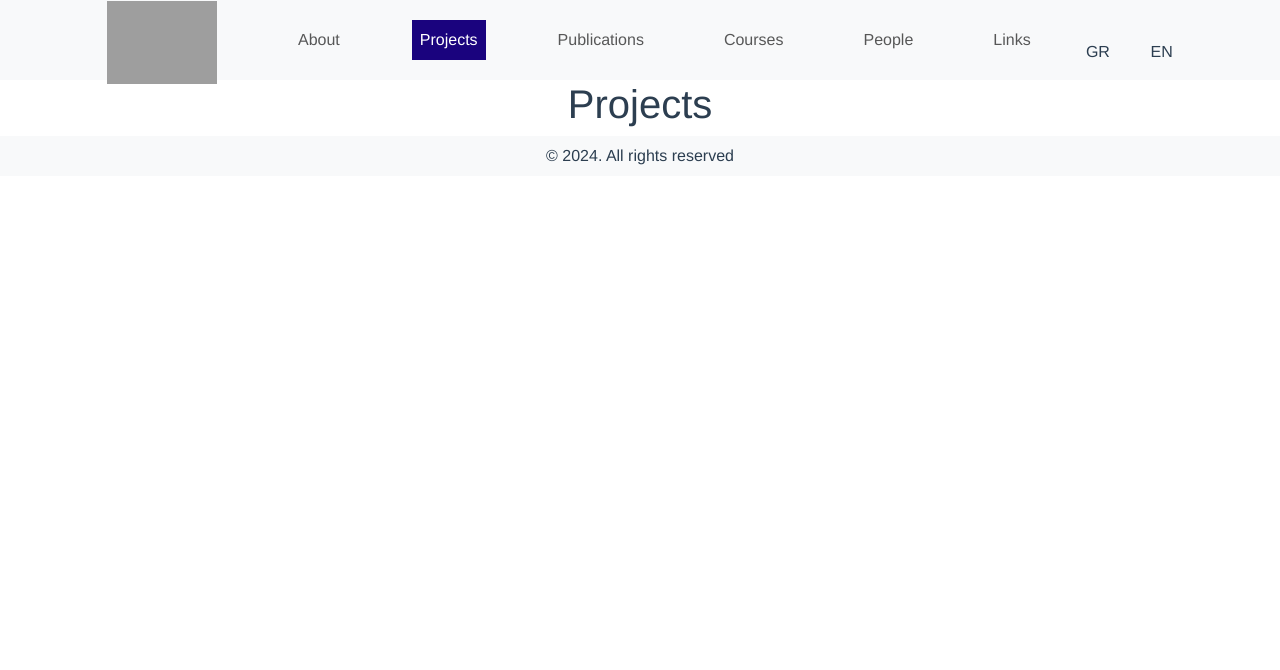
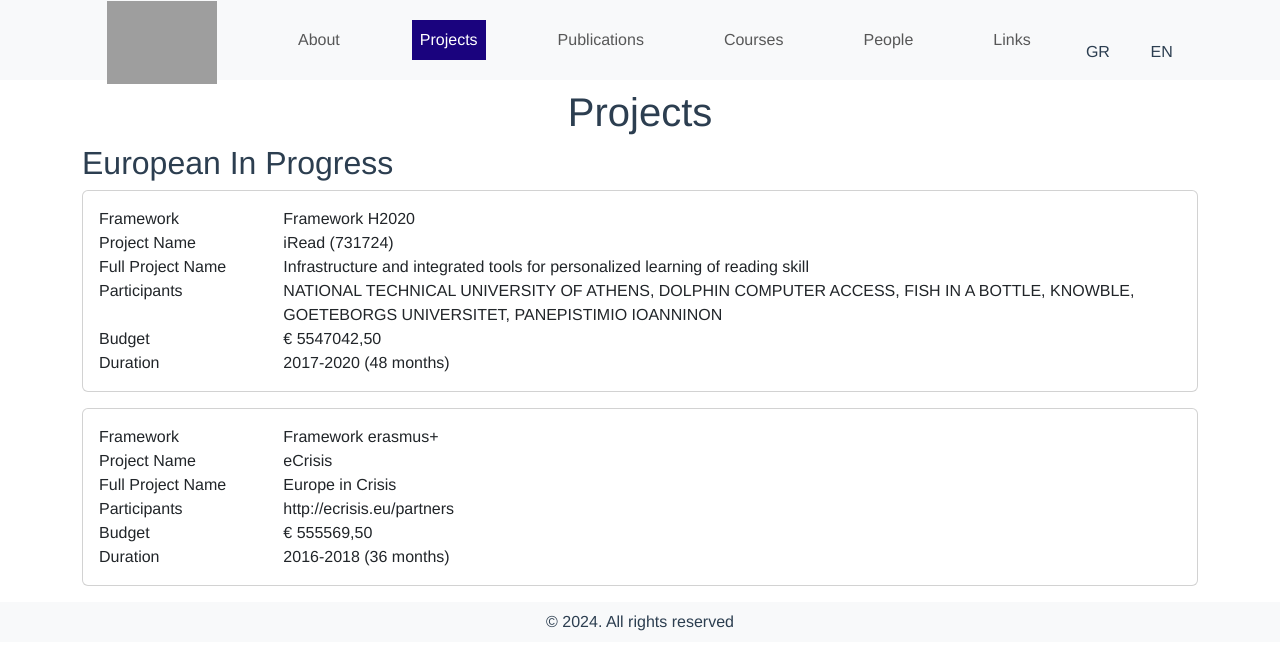
Before and after one commit to bogdanGR/digital-lib-frontend, a Vue app: page /projects in a window 1280 px wide. Shown: the top 670 px of the page. Built offline with nearby package versions, Linux system fonts and the light colour scheme; grey boxes are pictures that could not be loaded; some icons are missing.

Commit message:
add projects component, render it in projects page with dummy data

```diff
--- /dev/null
+++ b/src/components/ProjectsComponent.vue
@@ -0,0 +1,53 @@
+<template>
+  <div class="card text-start mb-3">
+    <div class="card-body">
+      <div class="row">
+        <div class="col-md-2">
+          Framework
+        </div>
+        <div class="col-md-10">
+          {{ framework }}
+        </div>
+          <div class="col-md-2">
+            Project Name
+          </div>
+          <div class="col-md-10">
+            {{ title }}
+          </div>
+          <div class="col-md-2">
+            Full Project Name
+          </div>
+          <div class="col-md-10">
+            {{ fullProjectName }}
+          </div>
+        <div class="col-md-2">
+          Participants
+        </div>
+        <div class="col-md-10">
+          {{ participants }}
+        </div>
+          <div class="col-md-2">
+            Budget
+          </div>
+          <div class="col-md-10">
+            {{ budget }}
+          </div>
+          <div class="col-md-2">
+            Duration
+          </div>
+          <div class="col-md-10">
+            {{ duration }}
+          </div>
+      </div>
+    </div>
+  </div>
+</template>
+
+<script>
+export default {
+  props: ['title', 'category_title', 'framework', 'fullProjectName', 'participants', 'budget', 'duration']
+}
+</script>
+<style scoped>
+
+</style>
--- a/src/pages/ProjectsPage.vue
+++ b/src/pages/ProjectsPage.vue
@@ -1,7 +1,52 @@
 <template>
-  <h1>Projects</h1>
+  <h1 class="mt-2">Projects</h1>
+  <div class="container">
+    <h2 class="text-start">European In Progress</h2>
+    <projects-component
+        v-for="project in projects"
+        :key="project.id"
+        :framework="project.framework"
+        :title="project.projectName"
+        :fullProjectName="project.fullProjectName"
+        :participants="project.participants"
+        :budget="project.budget"
+        :duration="project.duration"
+    ></projects-component>
+  </div>
 </template>
 
+<script>
+import ProjectsComponent from "@/components/ProjectsComponent.vue";
+export default {
+  components: {
+    ProjectsComponent
+  },
+  data() {
+    return {
+      projects: [
+        {
+            id: 1,
+            framework: 'Framework	H2020',
+            projectName: 'iRead (731724)',
+            fullProjectName: 'Infrastructure and integrated tools for personalized learning of reading skill',
+            participants: 'NATIONAL TECHNICAL UNIVERSITY OF ATHENS, DOLPHIN COMPUTER ACCESS, FISH IN A BOTTLE, KNOWBLE, GOETEBORGS UNIVERSITET, PANEPISTIMIO IOANNINON',
+            budget: '€ 5547042,50',
+            duration: '2017-2020 (48 months)',
+        },
+        {
+          id: 1,
+          framework: 'Framework erasmus+',
+          projectName: 'eCrisis',
+          fullProjectName: 'Europe in Crisis',
+          participants: 'http://ecrisis.eu/partners',
+          budget: '€ 555569,50',
+          duration: '2016-2018 (36 months)',
+        }
+      ]
+    }
+  },
+}
+</script>
 <style scoped>
 
 </style>
```
